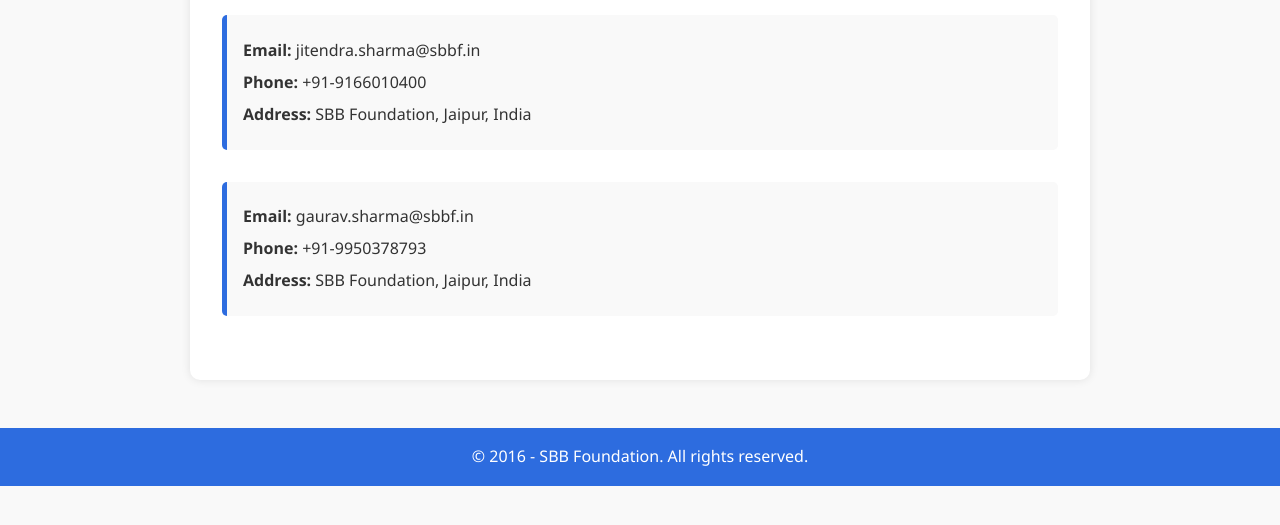
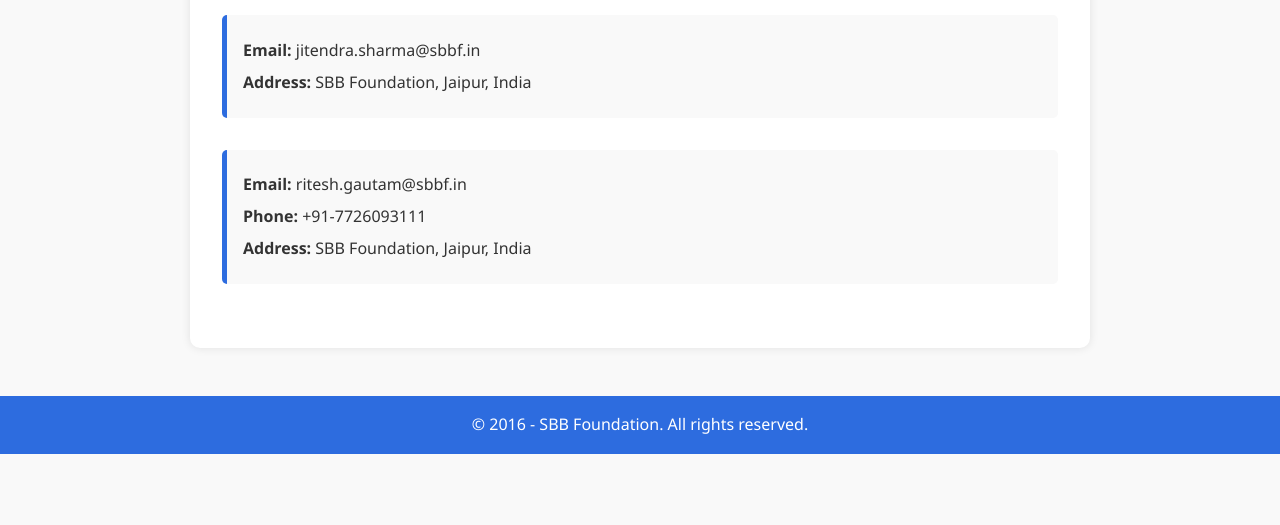
Before and after one commit to jsmg-dev/SBB-Foundation, a plain HTML site: page contact.html in a window 1280 px wide. Shown: the part 193-718 px from the top of the page. Drawn offline with Linux system fonts and the light colour scheme.

Commit message:
add ritsh

```diff
--- a/contact.html
+++ b/contact.html
@@ -254,13 +254,13 @@
 
     <div class="contact-block">
       <p><strong>Email:</strong> jitendra.sharma@sbbf.in</p>
-      <p><strong>Phone:</strong> +91-9166010400</p>
+
       <p><strong>Address:</strong> SBB Foundation, Jaipur, India</p>
     </div>
 
     <div class="contact-block">
-      <p><strong>Email:</strong> gaurav.sharma@sbbf.in</p>
-      <p><strong>Phone:</strong> +91-9950378793</p>
+      <p><strong>Email:</strong> ritesh.gautam@sbbf.in</p>
+      <p><strong>Phone:</strong> +91-7726093111</p>
       <p><strong>Address:</strong> SBB Foundation, Jaipur, India</p>
     </div>
   </section>
```
Also changed, not shown: images/R.jpeg (added).
